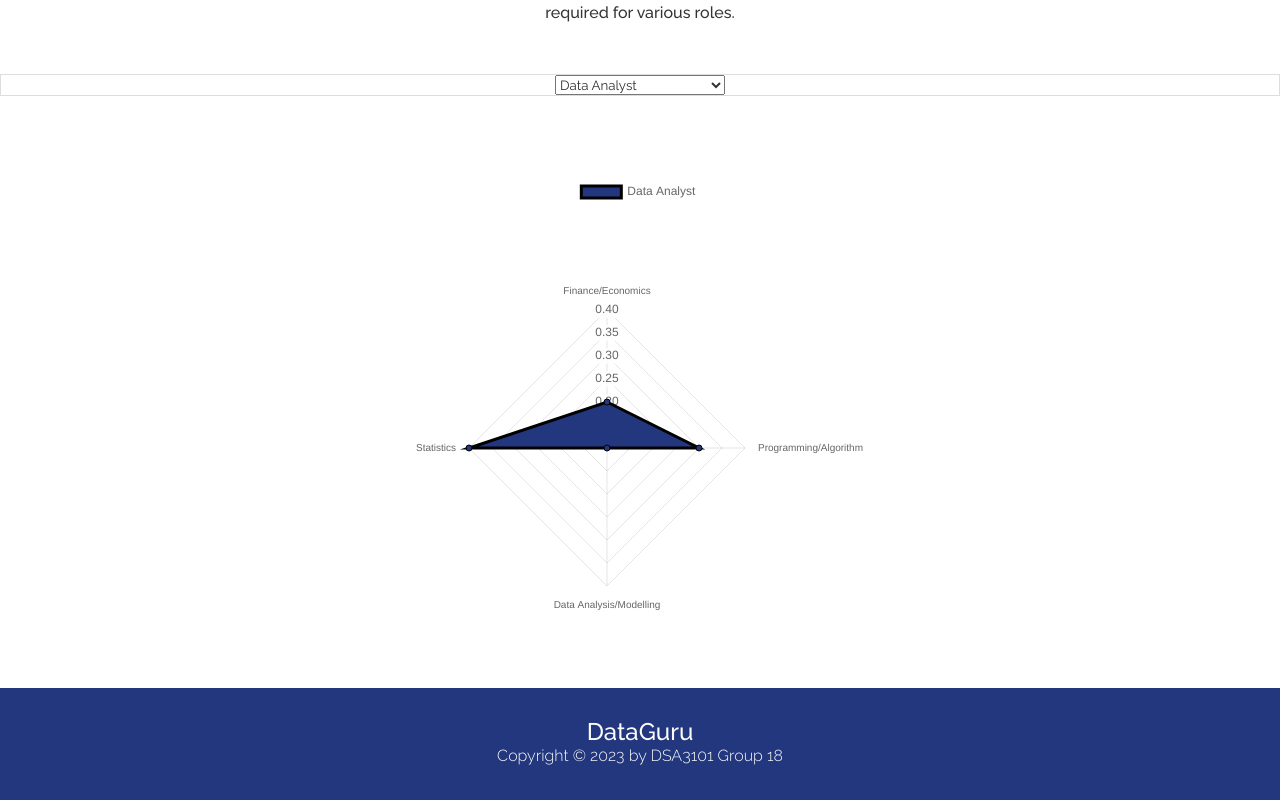
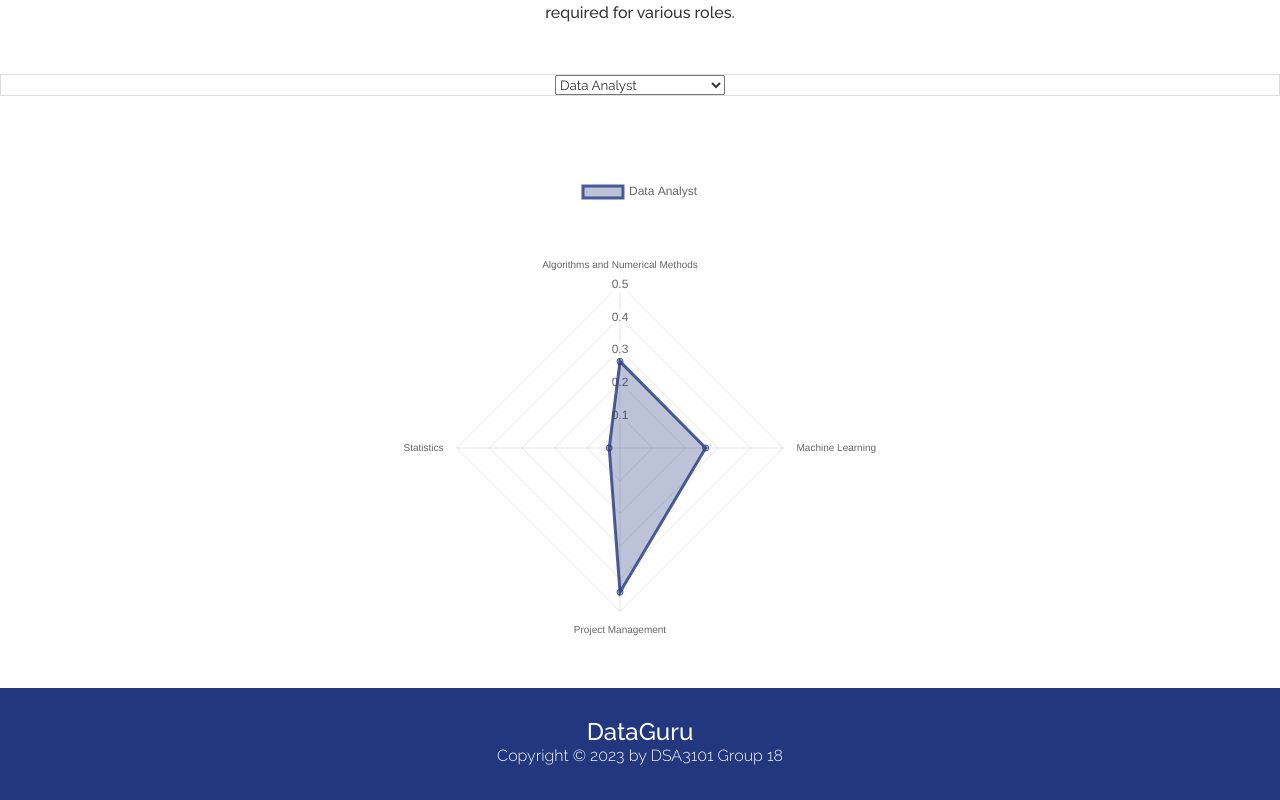
Before and after one commit to chiralcentre/dsa3101-2310-18-data-science, a React (Create React App) app in the folder frontend/react-app/: page /overview in a window 1280 px wide. Shown: the part 2386-3186 px from the top of the page. Built offline with nearby package versions, Linux system fonts and the light colour scheme; the HTML template or start-up script is replaced by a standard one.

Commit message:
hardcode job radar chart

```diff
--- a/frontend/react-app/src/components/Overview.js
+++ b/frontend/react-app/src/components/Overview.js
@@ -4,30 +4,88 @@ import { Radar } from 'react-chartjs-2';
 import { useEffect, useState } from "react";
 import { useHistory } from "react-router-dom/cjs/react-router-dom.min";
 
+
 const Overview = () => {
-    const [uni2, setUni2] = useState("Data Analyst")
-    const [courseList2, setCourseList2] = useState(["Data Science and Analytics", "Business Analytics", "Quantitative Finance", "Statistics", "Data Science and Economics"])
-    const [course2, setCourse2] = useState("")
-    const [display, setDisplay] = useState(false)
-    const history = useHistory()
+    const [selectedJob, setSelectedJob] = useState("Data Analyst");
+    const [display, setDisplay] = useState(false);
+    const history = useHistory();
 
-
-    const radar = {
-        labels: ['Finance/Economics', 'Programming/Algorithm', 'Data Analysis/Modelling', 'Statistics'],
-        datasets: [
-            {
-                label: `${uni2} ${course2}`,
-                backgroundColor: '#23377E',
-                borderColor: 'black',
-                data: [0.2, 0.3, 0.1, 0.4]
+    const options = {
+        scale: {
+            ticks: {
+                beginAtZero: true,
+                min: 0,
+                max: 0.5,
+                stepSize: 0.1,
             },
-        ],
+        },
+        legend: {
+            position: "bottom",
+        },
     };
 
-    const option = {
-
+    const jobData = {
+        "Data Analyst": {
+            labels: ['Algorithms and Numerical Methods', 'Machine Learning', 'Project Management', 'Statistics'],
+            datasets: [
+                {
+                    label: selectedJob,
+                    backgroundColor: 'rgba(35, 55, 126, 0.3)',
+                    borderColor: 'rgba(35, 55, 126, 0.8)',
+                    data: [0.265, 0.262, 0.441, 0.033]
+                },
+            ],
+        },
+        "Data Scientist": {
+            labels: ['Algorithms and Numerical Methods', 'Machine Learning', 'Project Management', 'Statistics'],
+            datasets: [
+                {
+                    label: selectedJob,
+                    backgroundColor: 'rgba(126, 35, 35, 0.3)',
+                    borderColor: 'rgba(126, 35, 35, 0.8)',
+                    data: [0.251, 0.282, 0.442, 0.025]
+                },
+            ],
+        },
+        "Quantitative Researcher": {
+            labels: ['Algorithms and Numerical Methods', 'Machine Learning', 'Project Management', 'Statistics'],
+            datasets: [
+                {
+                    label: selectedJob,
+                    backgroundColor: 'rgba(63, 191, 127, 0.3)',
+                    borderColor: 'rgba(63, 191, 127, 0.8)',
+                    data: [0.2, 0.267, 0.494, 0.039]
+                },
+            ],
+        },
+        "Quantitative Analyst": {
+            labels: ['Algorithms and Numerical Methods', 'Machine Learning', 'Project Management', 'Statistics'],
+            datasets: [
+                {
+                    label: selectedJob,
+                    backgroundColor: 'rgba(242, 201, 76, 0.3)',
+                    borderColor: 'rgba(242, 201, 76, 0.8)',
+                    data: [0.204, 0.267, 0.494, 0.039]
+                },
+            ],
+        },
+        "Business Analyst": {
+            labels: ['Algorithms and Numerical Methods', 'Machine Learning', 'Project Management', 'Statistics'],
+            datasets: [
+                {
+                    label: selectedJob,
+                    backgroundColor: 'rgba(79, 129, 189, 0.3)',
+                    borderColor: 'rgba(79, 129, 189, 0.8)',
+                    data: [0.25, 0.25, 0.476, 0.024]
+                },
+            ],
+        },
     };
 
+    useEffect(() => {
+        // Add any additional logic when the selectedJob changes
+        // ...
+    }, [selectedJob]);
 
     return (
         <section className="section-overview">
@@ -128,7 +186,7 @@ const Overview = () => {
 
             <div className="overview-dropdown">
                 <form>
-                    <select value={uni2} onChange={(e) => { setUni2(e.target.value) }}>
+                    <select value={selectedJob} onChange={(e) => { setSelectedJob(e.target.value); setDisplay(false); }}>
                         <option value="Data Analyst">Data Analyst</option>
                         <option value="Data Scientist">Data Scientist</option>
                         <option value="Quantitative Researcher">Quantitative Researcher</option>
@@ -140,11 +198,10 @@ const Overview = () => {
 
             <div className="result">
                 <div className="chart">
-                    <Radar data={radar} options={option} />
+                    <Radar data={jobData[selectedJob]} options={options} />
                 </div>
             </div>
 
-            {/* </div> */}
         </section>
     );
 }
--- a/frontend/react-app/src/index.css
+++ b/frontend/react-app/src/index.css
@@ -635,7 +635,6 @@ h2 {
   font-weight:550;
   font-size: 1.2rem;
 }
-
 
 .button-selected{
   background-color: #23377E;
```
